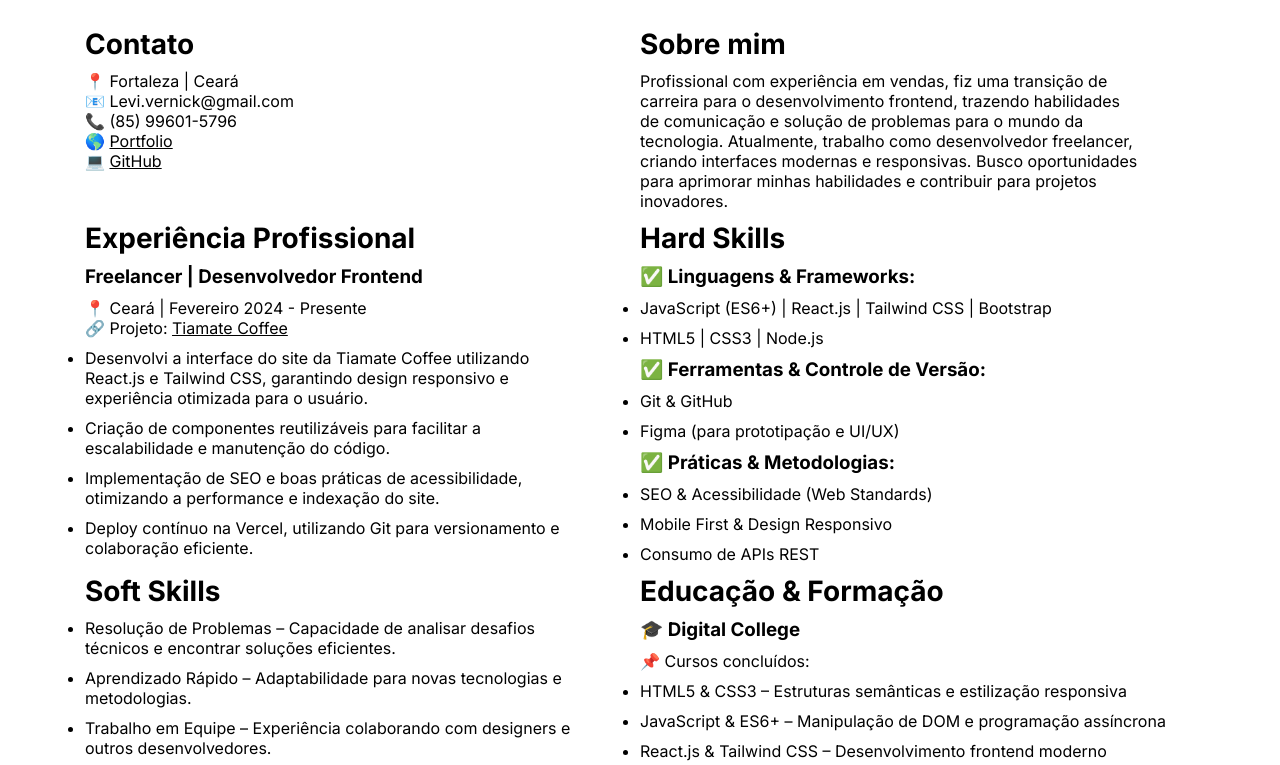
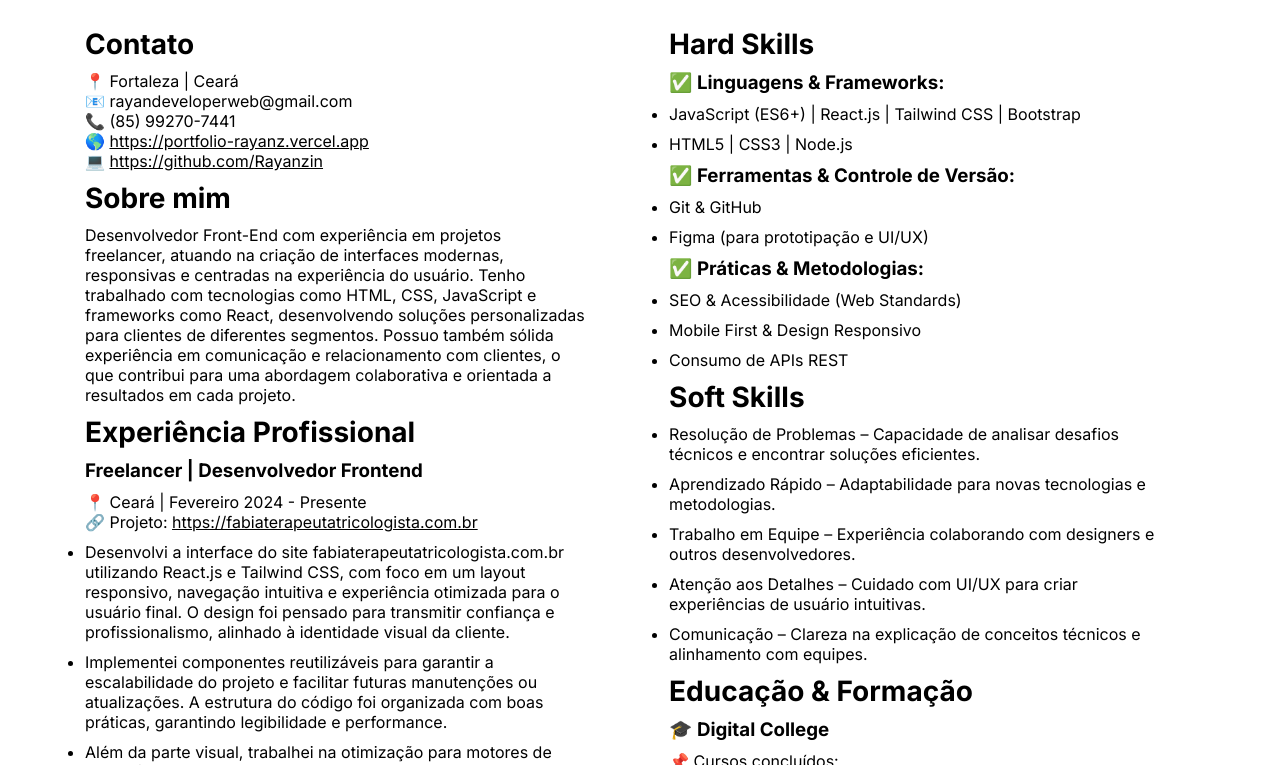
Before and after one commit to Rayanzin/LeviRayan, a plain HTML site: page index.html in a window 1280 px wide. Shown: the part 117-882 px from the top of the page. Drawn offline with Linux system fonts and the light colour scheme.

Commit message:
atualização 26/09

```diff
--- a/index.css
+++ b/index.css
@@ -30,8 +30,8 @@ h2{
 }
 
 main{
-    display: grid;
-    grid-template-columns: 1fr 1fr;
+    display: flex;
+    justify-content: space-between;
     & a{
         color: black;
     }
@@ -48,3 +48,8 @@ main{
         }
     }
 }
+
+.flex{
+    display: flex;
+    flex-direction: column;
+}
--- a/index.html
+++ b/index.html
@@ -15,50 +15,69 @@
         <h2>Desenvolvedor Frontend</h2>
     </header>
     <main class="geral">
+        <div class="flex">
             <div id="contato">
                 <h2>Contato</h2>
                 <p>
                     📍 Fortaleza | Ceará <br>
-                 📧 Levi.vernick@gmail.com <br>
-                 📞 (85) 99601-5796 <br>
-                🌎 <a href="https://portfolio-rayanz.vercel.app" target="_blank">Portfolio</a> <br>
-                 💻 <a
-                    href="https://github.com/Rayanzin" target="_blank">GitHub</a>
+                    📧 rayandeveloperweb@gmail.com<br>
+                    📞 (85) 99270-7441<br>
+                    🌎 <a href="https://portfolio-rayanz.vercel.app" target="_blank">https://portfolio-rayanz.vercel.app</a> <br>
+                    💻 <a href="https://github.com/Rayanzin" target="_blank">https://github.com/Rayanzin</a>
                 </p>
             </div>
             <div id="sobre">
                 <h2>Sobre mim</h2>
                 <p class="paragrafos tamanho">
-                Profissional com experiência em vendas, fiz uma transição de carreira para o desenvolvimento frontend,
-                trazendo habilidades de comunicação e solução de problemas para o mundo da tecnologia. Atualmente,
-                trabalho como desenvolvedor freelancer, criando interfaces modernas e responsivas. Busco oportunidades
-                para aprimorar minhas habilidades e contribuir para projetos inovadores.
+                    Desenvolvedor Front-End com experiência em projetos freelancer, atuando na criação de interfaces
+                    modernas, responsivas e centradas na experiência do usuário. Tenho trabalhado com tecnologias como
+                    HTML,
+                    CSS, JavaScript e frameworks como React, desenvolvendo soluções personalizadas para clientes de
+                    diferentes segmentos. Possuo também sólida experiência em comunicação e relacionamento com clientes,
+                    o
+                    que contribui para uma abordagem colaborativa e orientada a resultados em cada projeto.
                 </p>
             </div>
             <div id="experiencia">
                 <h2>Experiência Profissional</h2>
+
                 <h3>Freelancer | Desenvolvedor Frontend</h3>
                 <p>
                     📍 Ceará | Fevereiro 2024 - Presente <br>
-                🔗 Projeto: <a href="https://tiamate-coffe.vercel.app">Tiamate Coffee</a>
+                    🔗 Projeto: <a href="https://fabiaterapeutatricologista.com.br" target="_blank">https://fabiaterapeutatricologista.com.br</a>
                 </p>
                 <ul class="tamanho">
                     <li>
-                    Desenvolvi a interface do site da Tiamate Coffee utilizando React.js e Tailwind CSS, garantindo
-                    design responsivo e experiência otimizada para o usuário.
+                        Desenvolvi a interface do site fabiaterapeutatricologista.com.br utilizando React.js e Tailwind
+                        CSS,
+                        com foco em um layout responsivo, navegação intuitiva e experiência otimizada para o usuário
+                        final.
+                        O design foi pensado para transmitir confiança e profissionalismo, alinhado à identidade visual
+                        da
+                        cliente.
                     </li>
                     <li>
-                    Criação de componentes reutilizáveis para facilitar a escalabilidade e manutenção do código.
+                        Implementei componentes reutilizáveis para garantir a escalabilidade do projeto e facilitar
+                        futuras
+                        manutenções ou atualizações. A estrutura do código foi organizada com boas práticas, garantindo
+                        legibilidade e performance.
+                    <li>
+                        Além da parte visual, trabalhei na otimização para motores de busca (SEO) e apliquei princípios
+                        de
+                        acessibilidade, tornando o site mais inclusivo e fácil de encontrar nos mecanismos de busca.
+                        Isso
+                        contribuiu para uma performance geral mais eficiente e melhor indexação no Google.
                     </li>
                     <li>
-                    Implementação de SEO e boas práticas de acessibilidade, otimizando a performance e indexação do
-                    site.
-                </li>
-                <li>
-                    Deploy contínuo na Vercel, utilizando Git para versionamento e colaboração eficiente.
+                        Por fim, utilizei a Vercel para realizar o deploy contínuo da aplicação, com integração ao Git
+                        para
+                        versionamento e controle colaborativo do código. Isso garantiu entregas ágeis e um processo de
+                        atualização simples e confiável.
                     </li>
                 </ul>
             </div>
+        </div>
+        <div class="flex">
             <div id="hard">
                 <h2>Hard Skills</h2>
                 <h3>✅ Linguagens & Frameworks:</h3>
@@ -82,7 +101,9 @@
             <div id="soft" class="tamanho">
                 <h2>Soft Skills</h2>
                 <ul>
-                <li>Resolução de Problemas – Capacidade de analisar desafios técnicos e encontrar soluções eficientes.</li>
+                    <li>Resolução de Problemas – Capacidade de analisar desafios técnicos e encontrar soluções
+                        eficientes.
+                    </li>
                     <li>Aprendizado Rápido – Adaptabilidade para novas tecnologias e metodologias.</li>
                     <li>Trabalho em Equipe – Experiência colaborando com designers e outros desenvolvedores.</li>
                     <li>Atenção aos Detalhes – Cuidado com UI/UX para criar experiências de usuário intuitivas.</li>
@@ -99,8 +120,16 @@
                     <li>React.js & Tailwind CSS – Desenvolvimento frontend moderno</li>
                     <li>Git & GitHub – Versionamento e colaboração em projetos</li>
                     <li>Node.js – Fundamentos do backend e APIs</li>
+                    <li>Mysql - Banco de dados</li>
+                </ul>
+                <h3>🎓 Estácio</h3>
+                <ul>
+                    <li>
+                        Analise e desenvolvimento de sistemas <strong>2/5</strong>
+                    </li>
                 </ul>
             </diV>
+        </div>
     </main>
 </body>
 
```
Lines whose indentation alone changed are shown as unchanged.
